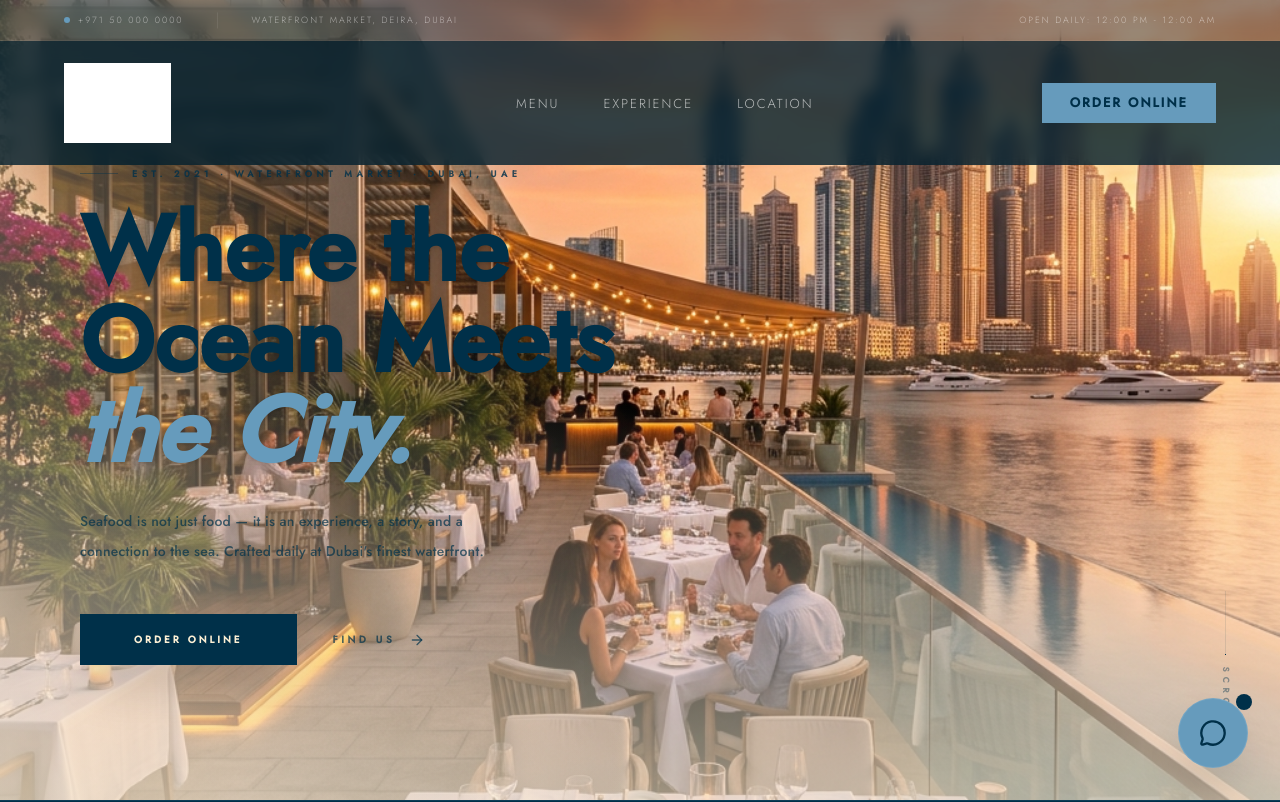
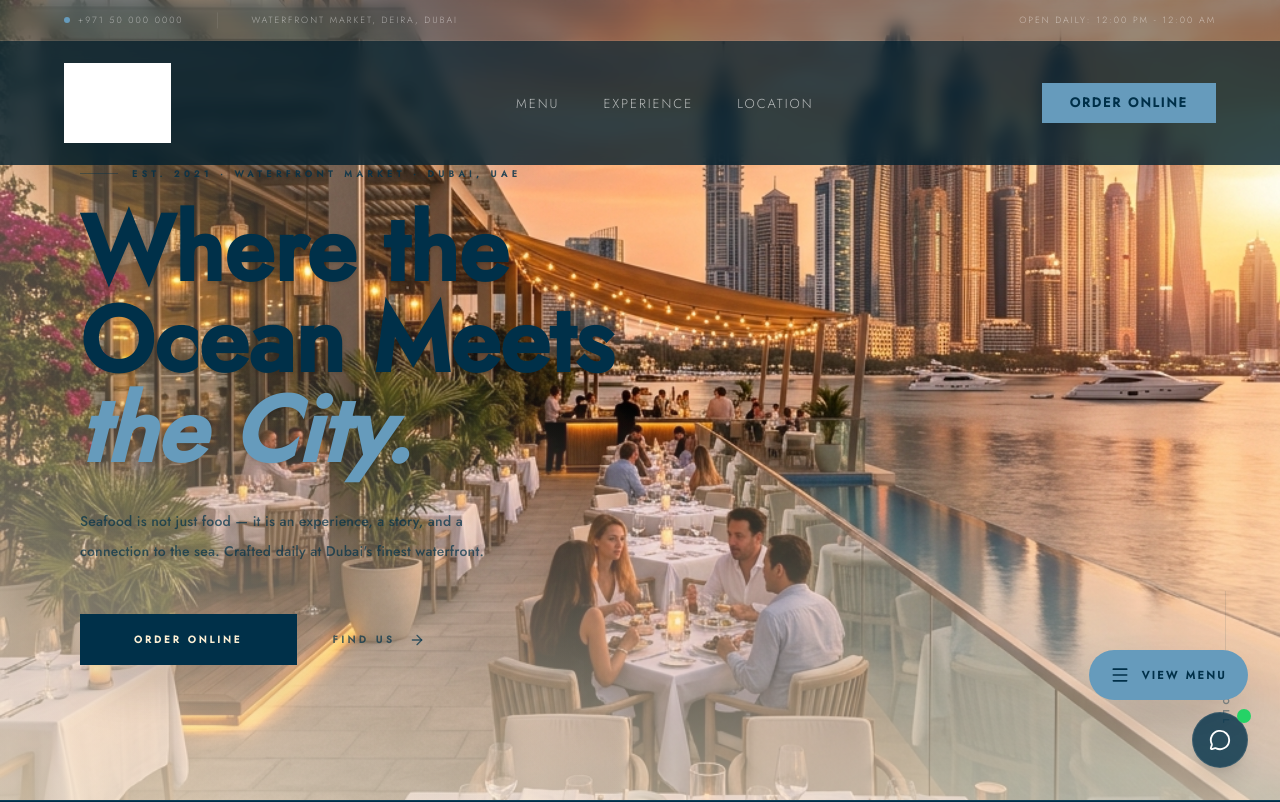
Before and after one commit to Fazilfazi991/boatweb, a Next.js app: page / in a window 1280 px wide. Shown: the top 802 px of the page. Built offline with nearby package versions, Linux system fonts and the light colour scheme; grey boxes are pictures that could not be loaded.

Commit message:
UX: make View Menu button always visible in floating actions

```diff
--- a/src/components/FloatingActions.tsx
+++ b/src/components/FloatingActions.tsx
@@ -23,6 +23,8 @@ export default function FloatingActions() {
 
   return (
     <div className="fixed bottom-8 right-8 z-40 flex flex-col items-end gap-4">
+
+      {/* WhatsApp popup (only shows when toggled) */}
       <AnimatePresence>
         {isOpen && (
           <motion.div
@@ -31,34 +33,23 @@ export default function FloatingActions() {
             exit={{ opacity: 0, scale: 0.8, y: 20 }}
             className="flex flex-col items-end gap-3 mb-2"
           >
-            {/* WhatsApp Button */}
             <a
               href="https://wa.me/971500000000"
               target="_blank"
               rel="noopener noreferrer"
-              className="flex items-center gap-3 bg-white/90 backdrop-blur-md px-4 py-3 rounded-full shadow-xl border border-white/20 group hover:bg-ocean transition-all duration-300"
+              className="flex items-center gap-3 bg-white/90 backdrop-blur-md px-4 py-3 rounded-full shadow-xl border border-white/20 group hover:bg-[#25D366] transition-all duration-300"
             >
               <span className="text-[10px] font-bold tracking-[2px] uppercase text-navy group-hover:text-white">WhatsApp</span>
               <div className="bg-[#25D366] p-2 rounded-full text-white">
                 <MessageCircle size={20} />
               </div>
             </a>
-
-            {/* Quick Menu Button */}
-            <Link
-              href="/menu"
-              className="flex items-center gap-3 bg-white/90 backdrop-blur-md px-4 py-3 rounded-full shadow-xl border border-white/20 group hover:bg-navy transition-all duration-300"
-            >
-              <span className="text-[10px] font-bold tracking-[2px] uppercase text-navy group-hover:text-white">Full Menu</span>
-              <div className="bg-ocean p-2 rounded-full text-navy group-hover:text-white">
-                <Menu size={20} />
-              </div>
-            </Link>
           </motion.div>
         )}
       </AnimatePresence>
 
-      <div className="flex flex-col gap-3">
+      <div className="flex flex-col items-end gap-3">
+
         {/* Scroll to Top */}
         <AnimatePresence>
           {showScrollTop && (
@@ -74,21 +65,31 @@ export default function FloatingActions() {
           )}
         </AnimatePresence>
 
-        {/* Main Toggle Button */}
+        {/* ── ALWAYS VISIBLE: View Menu pill ── */}
+        <Link
+          href="/menu"
+          className="flex items-center gap-3 bg-ocean text-navy px-5 py-3.5 rounded-full shadow-2xl border border-ocean/30 hover:bg-white hover:text-navy transition-all duration-300 group"
+        >
+          <Menu size={20} className="shrink-0" />
+          <span className="text-[11px] font-bold tracking-[2.5px] uppercase">View Menu</span>
+        </Link>
+
+        {/* WhatsApp Toggle Button */}
         <button
           onClick={() => setIsOpen(!isOpen)}
-          className={`p-5 rounded-full shadow-2xl transition-all duration-500 flex items-center justify-center border border-white/10 ${
-            isOpen ? "bg-navy text-white rotate-90" : "bg-ocean text-navy"
+          className={`p-4 rounded-full shadow-xl transition-all duration-500 flex items-center justify-center border border-white/10 relative ${
+            isOpen ? "bg-navy text-white" : "bg-navy/80 text-white"
           }`}
         >
-          {isOpen ? <X size={28} /> : <MessageCircle size={28} />}
+          {isOpen ? <X size={22} /> : <MessageCircle size={22} />}
           {!isOpen && (
-            <span className="absolute -top-1 -right-1 flex h-4 w-4">
-              <span className="animate-ping absolute inline-flex h-full w-full rounded-full bg-navy opacity-75"></span>
-              <span className="relative inline-flex rounded-full h-4 w-4 bg-navy"></span>
+            <span className="absolute -top-1 -right-1 flex h-3.5 w-3.5">
+              <span className="animate-ping absolute inline-flex h-full w-full rounded-full bg-[#25D366] opacity-75"></span>
+              <span className="relative inline-flex rounded-full h-3.5 w-3.5 bg-[#25D366]"></span>
             </span>
           )}
         </button>
+
       </div>
     </div>
   );
```
